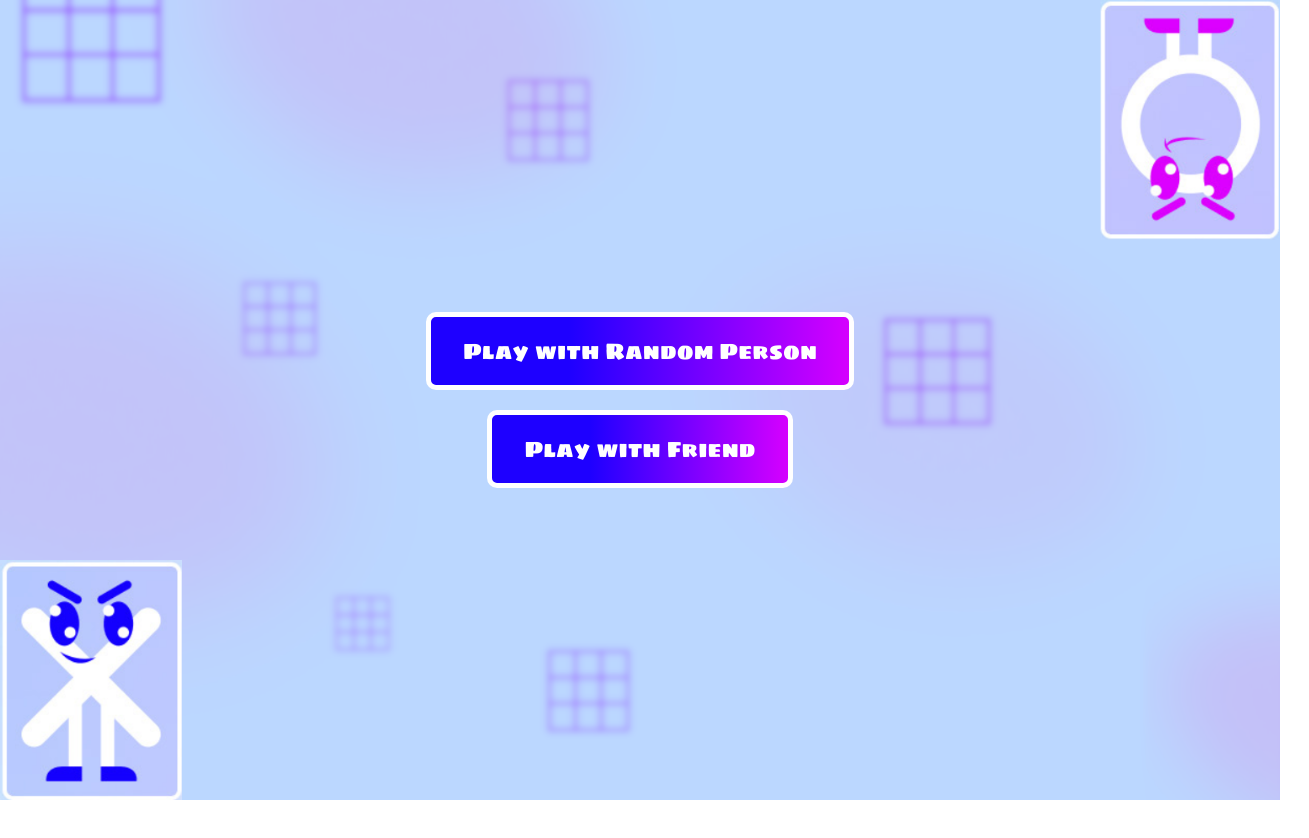
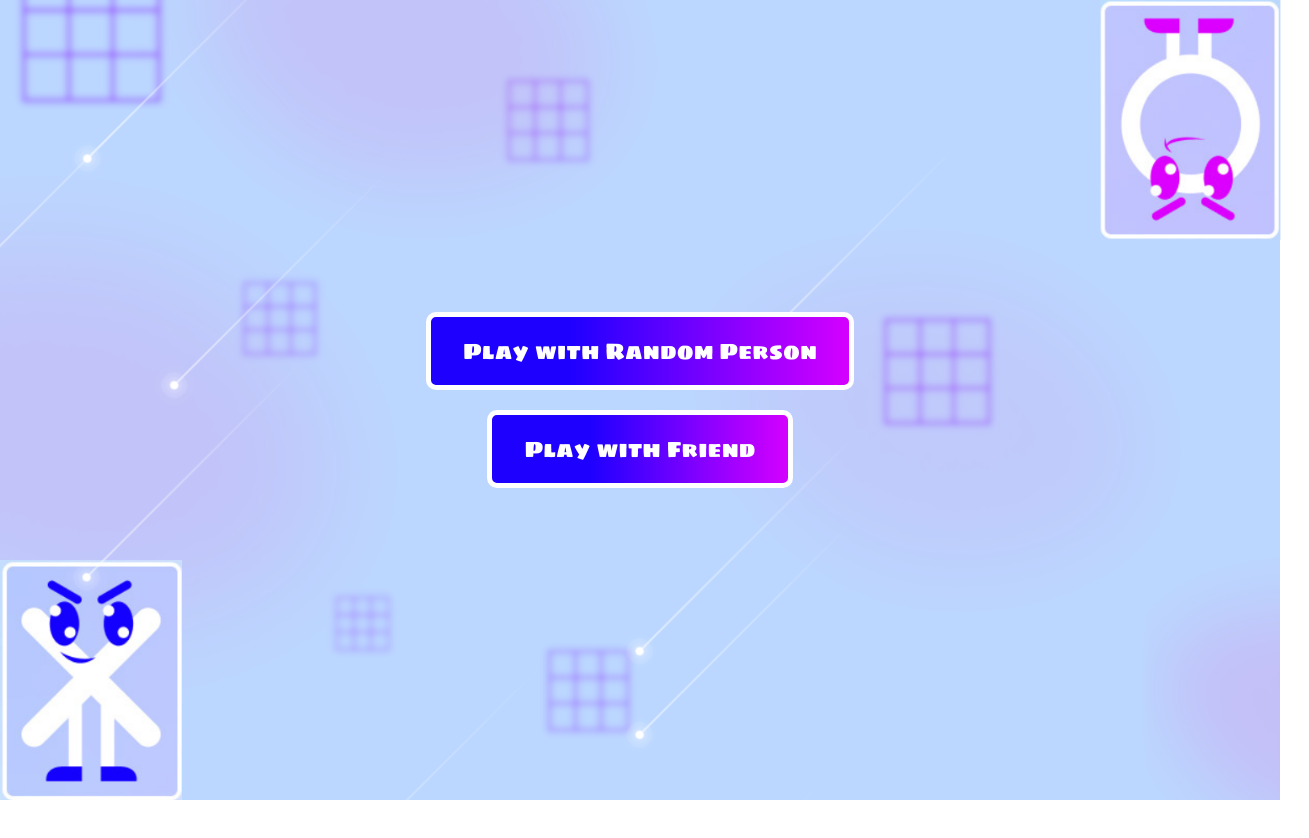
Before and after one commit to Yashu-Goel/TicTacToe, a React (Create React App) app in the folder client/: page / in a window 1280 px wide. Shown: the top 838 px of the page, 1309 px wide, since content can reach past the window. Before the commit the page ends 800 px from the top, so only its background shows below. Built offline with nearby package versions, Linux system fonts and the light colour scheme.

Commit message:
added star shower effect

```diff
--- a/client/src/Components/Home.css
+++ b/client/src/Components/Home.css
@@ -25,6 +25,7 @@
   justify-content: center;
   align-items: center;
   flex-direction: column;
+  z-index: 5;
 }
 .HomeButtons button {
   padding: 1rem 2rem;
@@ -40,11 +41,15 @@
   color: white;
   cursor: pointer;
   font-family: "Sigmar One", sans-serif;
-
   font-size: 1.4rem;
   color: white;
   border: 5px solid white;
 }
-
+.HomeButtons p{
+  font-size: 1.2rem;
+  text-align: center;
+  color: black;
+  font-weight: bold;
+}
 /* Use Color Code: #1e00ff (Blue)
 #d500ff(Pink) */
--- a/client/src/Components/Home.js
+++ b/client/src/Components/Home.js
@@ -2,6 +2,7 @@
   import "./Home.css";
   import X from "../Assets/X.png"
   import O from "../Assets/O.png"
+  import ShootingStars from "./ShootingStars";
   const Home = () => {
     const [uniqueCode, setUniqueCode] = useState("");
 
@@ -42,6 +43,7 @@
             {uniqueCode && <p>Your Unique Code: {uniqueCode}</p>}
           </div>
         </div>
+        <ShootingStars/>
       </div>
     );
   };
--- /dev/null
+++ b/client/src/Components/ShootingStars.css
@@ -0,0 +1,146 @@
+*{
+    margin: 0;
+    padding: 0;
+    box-sizing: border-box;
+}
+body{
+    overflow: hidden;
+}
+.ShootingInner{
+    position: absolute;
+    top: 0;
+    left: 0;
+    width: 100%;
+    height: 100vh;
+    background-position-x: center;
+    background-size: cover;
+    animation: animateBg 50s linear infinite;
+    z-index: 1;
+}
+@keyframes animateBg {
+    0%,100%
+    {
+        transform:scale(1);
+    }
+    50%
+    {
+        transform:scale(1.2);
+    }
+}
+.ShootingSpan{
+    position: absolute;
+    top: 50%;
+    left: 50%;
+    width: 8px;
+    height: 8px;
+    background: #fff;
+    border-radius: 50%;
+    box-shadow: 0 0 0 4px rgba(255, 255, 255, 0.1), 0 0 0 8px rgba(255, 255, 255, 0.1), 0 0 20px rgba(255, 255, 255, 1)  ;
+    animation:  animate 3s linear infinite;
+}
+.ShootingSpan::before{
+    content: '';
+    position: absolute;
+    top: 50%;
+    transform: translateY(-50%);
+    width: 300px;
+    height: 1px;
+    background: linear-gradient(90deg, #fff, transparent);
+}
+@keyframes animate {
+    0%
+    {
+        transform: rotate(315deg) translateX(0);
+        opacity: 1;
+    }
+    70%
+    {
+        opacity: 1;
+
+    }
+    100%
+    {
+        transform: rotate(315deg) translateX(-1500px);
+        opacity: 0;
+
+    }
+
+}
+.ShootingSpan:nth-child(1){
+    top: 0;
+    right: 0;
+    left:initial;
+    animation-delay:0 ;
+    animation-duration: 1s;
+}
+
+.ShootingSpan:nth-child(2){
+    top: 0;
+    right: 80px;
+    left:initial;
+    animation-delay:0.2s;
+    animation-duration: 3s;
+}
+
+.ShootingSpan:nth-child(3){
+    top: 80px;
+    right: 0px;
+    left:initial;
+    animation-delay:0.4s ;
+    animation-duration: 2s;
+}
+
+.ShootingSpan:nth-child(4){
+    top: 0;
+    right: 180px;
+    left:initial;
+    animation-delay:0.6s;
+    animation-duration: 1.5s;
+}
+
+.ShootingSpan:nth-child(5){
+    top: 0;
+    right: 400px;
+    left:initial;
+    animation-delay:0.8s;
+    animation-duration: 2.5s;
+}
+
+.ShootingSpan:nth-child(6){
+    top: 0;
+    right: 600px;
+    left:initial;
+    animation-delay:1s ;
+    animation-duration: 3s;
+}
+.ShootingSpan:nth-child(7 ){
+    top: 300px;
+    right: 0px;
+    left:initial;
+    animation-delay:1s ;
+    animation-duration: 1.75s;
+}
+
+.ShootingSpan:nth-child(8){
+    top: 0px;
+    right: 700px;
+    left:initial;
+    animation-delay:1.4s ;
+    animation-duration: 1.25s;
+}
+
+.ShootingSpan:nth-child(9){
+    top: 0px;
+    right: 1000px;
+    left:initial;
+    animation-delay:0.75s ;
+    animation-duration: 2.25s;
+}
+
+.ShootingSpan:nth-child(10){
+    top: 0px;
+    right: 1000px;
+    left:initial;
+    animation-delay:2.75s ;
+    animation-duration: 2.25s;
+}
--- /dev/null
+++ b/client/src/Components/ShootingStars.js
@@ -0,0 +1,23 @@
+import React from "react";
+import "./ShootingStars.css"; // Create a CSS file for the shooting stars
+
+const ShootingStars = () => {
+  return (
+    <div className="shooting-stars-container">
+      <section className="ShootingInner">
+        <span className="ShootingSpan"></span>
+        <span className="ShootingSpan"></span>
+        <span className="ShootingSpan"></span>
+        <span className="ShootingSpan"></span>
+        <span className="ShootingSpan"></span>
+        <span className="ShootingSpan"></span>
+        <span className="ShootingSpan"></span>
+        <span className="ShootingSpan"></span>
+        <span className="ShootingSpan"></span>
+        <span className="ShootingSpan"></span>
+      </section>
+    </div>
+  );
+};
+
+export default ShootingStars;
```
Lines whose indentation alone changed are shown as unchanged.
